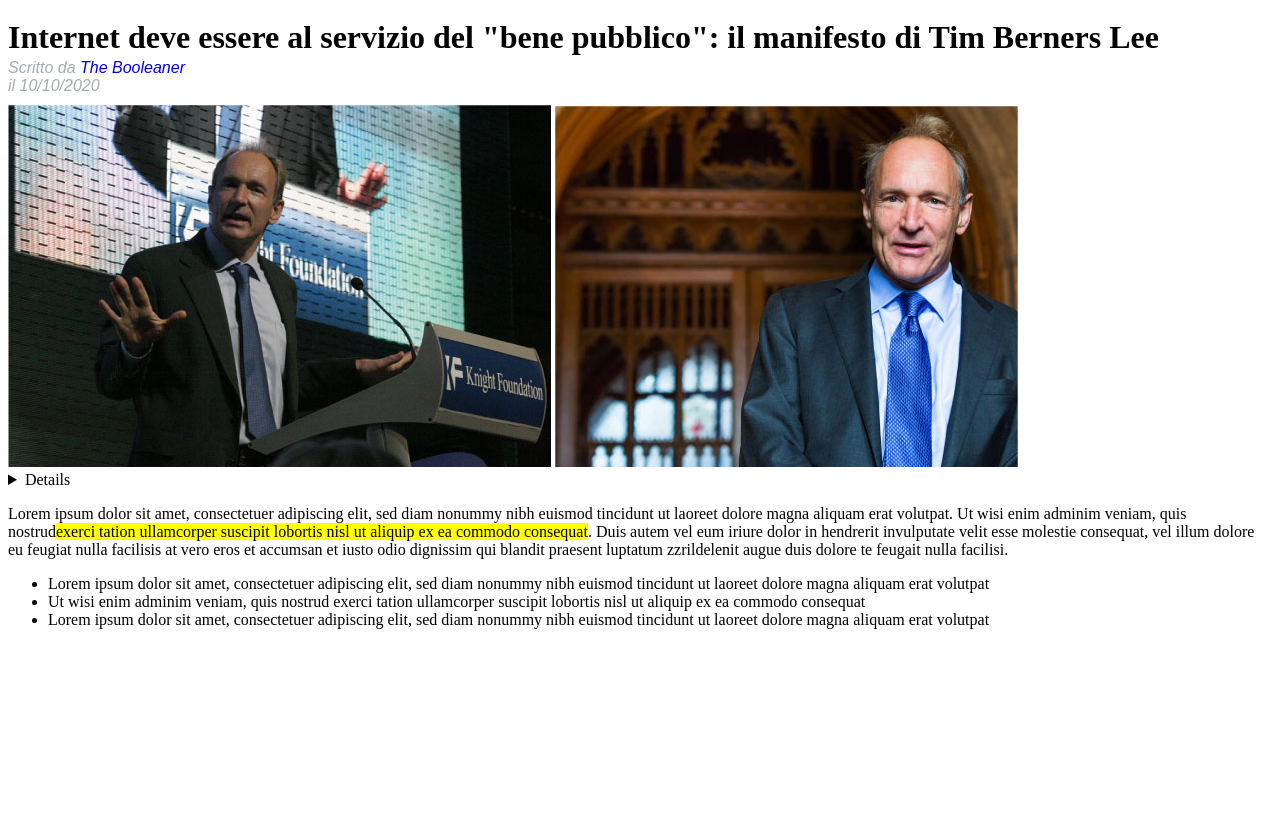
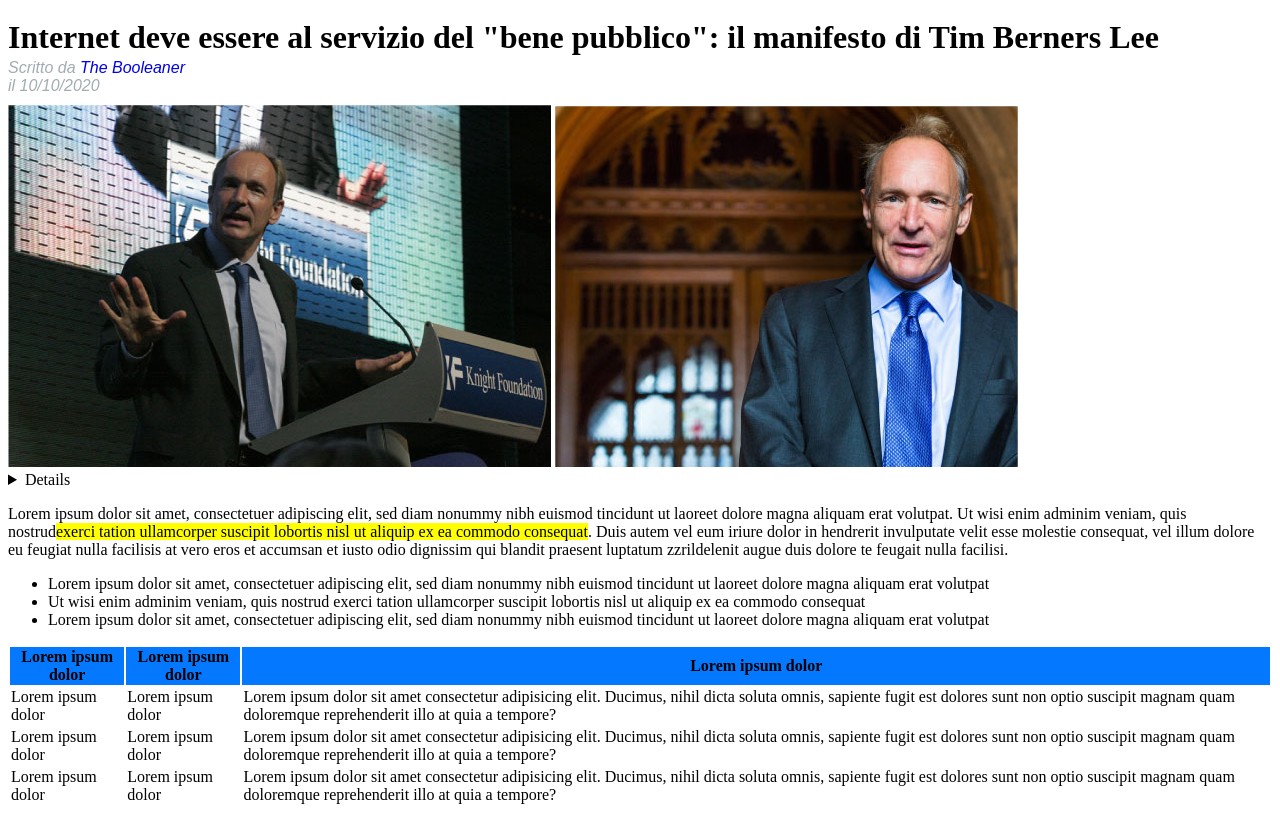
Before and after one commit to Ali-Chouchene/html-css-booleaner, a plain HTML site: page index.html in a window 1280 px wide. Shown: the part 130-945 px from the top of the page. Before the commit the page ends 800 px from the top, so only its background shows below. Drawn offline with Linux system fonts and the light colour scheme.

Commit message:
table inserita

```diff
--- a/css/style.css
+++ b/css/style.css
@@ -21,9 +21,11 @@ address {
 h1{
     margin-bottom: 3px;
 }
-main{
-    text-align: left;
-}
+
+
 .segna {
     background-color: yellow;
 }
+.tabella{
+    background-color: rgb(4, 121, 255);
+}
--- a/index.html
+++ b/index.html
@@ -30,6 +30,37 @@
             <li>Ut wisi enim adminim veniam, quis nostrud exerci tation ullamcorper suscipit lobortis nisl ut aliquip ex ea commodo consequat</li>
             <li>Lorem ipsum dolor sit amet, consectetuer adipiscing elit, sed diam nonummy nibh euismod tincidunt ut laoreet dolore magna aliquam erat volutpat</li>
         </ul>
+        <table>
+            <thead>
+                <tr class="tabella">
+                  <th>Lorem ipsum dolor</th>
+                  <th>Lorem ipsum dolor</th>
+                  <th>Lorem ipsum dolor</th>
+                </tr>
+            </thead>
+            <tbody>
+                <tr>
+                   <td>Lorem ipsum dolor</td>
+                   <td>Lorem ipsum dolor</td>
+                   <td>Lorem ipsum dolor sit amet consectetur adipisicing elit. Ducimus, nihil dicta soluta omnis, sapiente fugit est dolores sunt non optio suscipit magnam quam doloremque reprehenderit illo at quia a tempore?</td>
+                </tr>
+
+            </tbody>
+            <tfoot>
+                <tr>
+                  <td>Lorem ipsum dolor</td>
+                  <td>Lorem ipsum dolor</td>
+                  <td>Lorem ipsum dolor sit amet consectetur adipisicing elit. Ducimus, nihil dicta soluta omnis, sapiente fugit est dolores sunt non optio suscipit magnam quam doloremque reprehenderit illo at quia a tempore?</td>
+                </tr>
+                <tr>
+                    <td>Lorem ipsum dolor</td>
+                    <td>Lorem ipsum dolor</td>
+                    <td>Lorem ipsum dolor sit amet consectetur adipisicing elit. Ducimus, nihil dicta soluta omnis, sapiente fugit est dolores sunt non optio suscipit magnam quam doloremque reprehenderit illo at quia a tempore?</td>
+                  </tr>
+
+            </tfoot>
+
+        </table>
     </main>
 
 </body>
```
